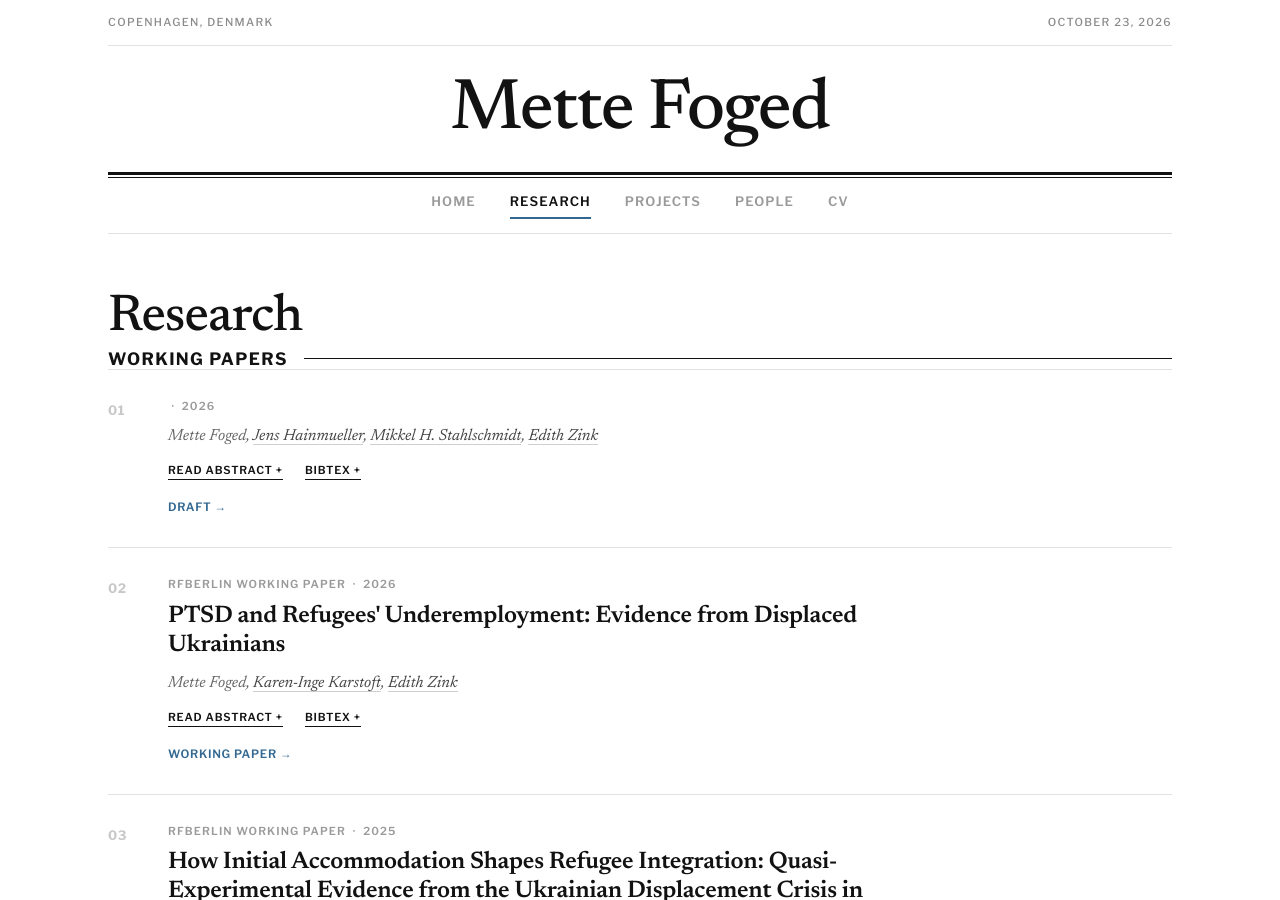
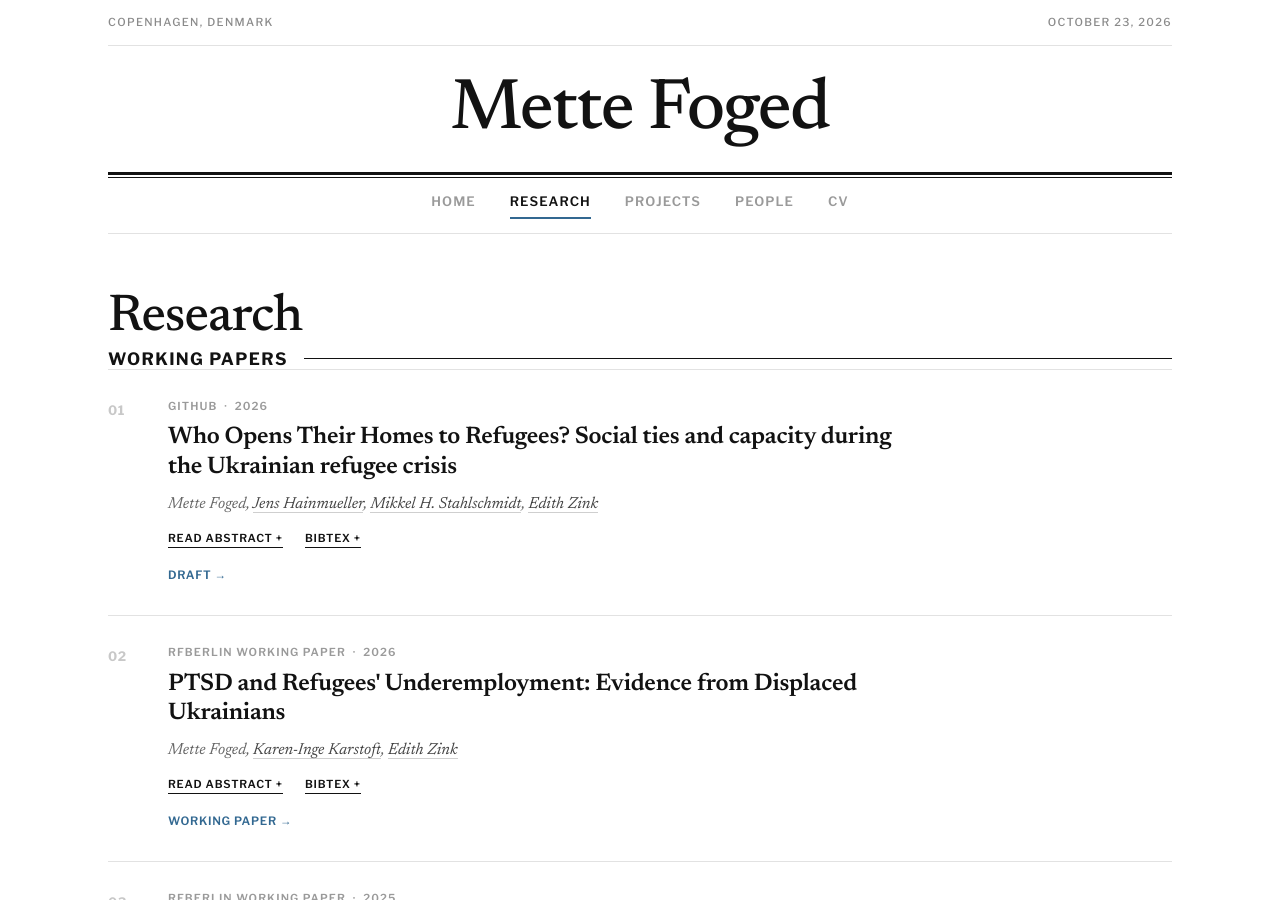
Before and after one commit to mettefoged/mettefoged.github.io, a Jekyll site: the page built from _pages/research.md, in a window 1280 px wide and 900 px high. Built offline with Jekyll 4.4.1, drawn with Linux system fonts in a browser that asks for light colours.

Commit message:
Update working paper title and venue

```diff
--- a/_data/research.yml
+++ b/_data/research.yml
@@ -6,9 +6,9 @@
 sections:
   - title: "Working papers"
     items:
-      - title: ""
+      - title: "Who Opens Their Homes to Refugees? Social ties and capacity during the Ukrainian refugee crisis"
         year: 2026
-        venue: ""
+        venue: "github"
         authors:
           - name: "Mette Foged"
           - key: "jens_hainmueller"
```
